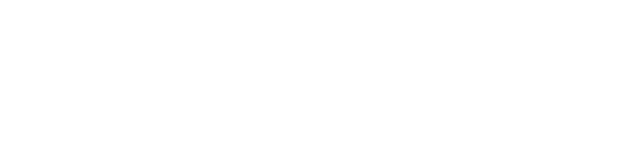
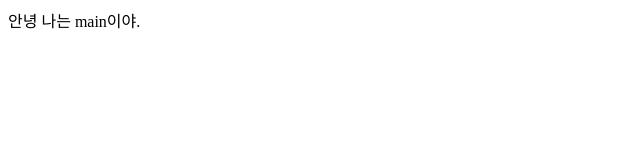
Before and after one commit to subin33/git-test, a plain HTML site: page index.html in a window 1280 px wide. Shown: the whole page, without its empty margins (0-640 px from the left). Drawn offline with Linux system fonts and the light colour scheme.

Commit message:
main_test

```diff
--- a/index.html
+++ b/index.html
@@ -6,6 +6,6 @@
   <title>Subin Branch</title>
 </head>
 <body>
-
+  <div class="main">안녕 나는 main이야.</div>
 </body>
 </html>
```
